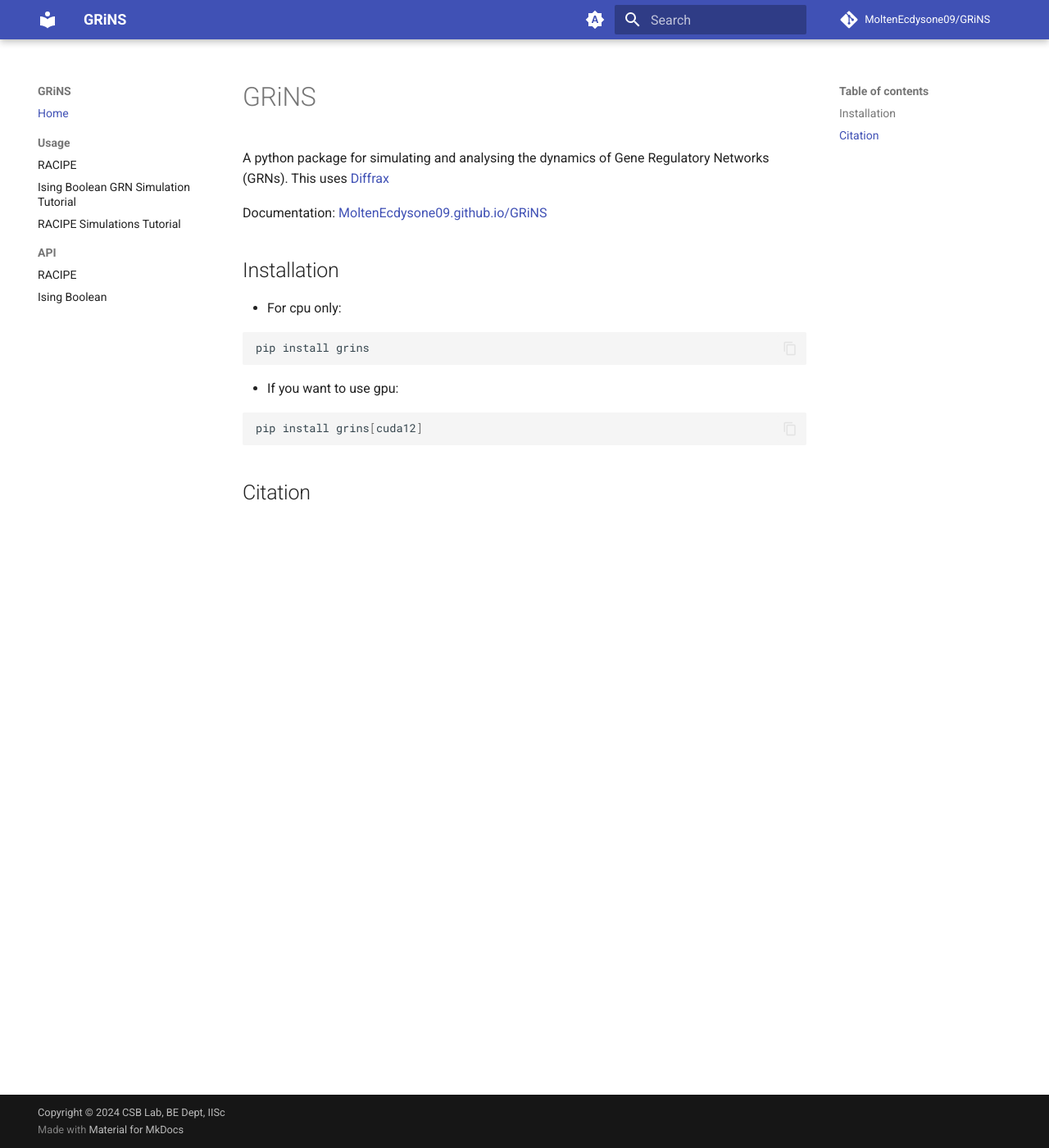
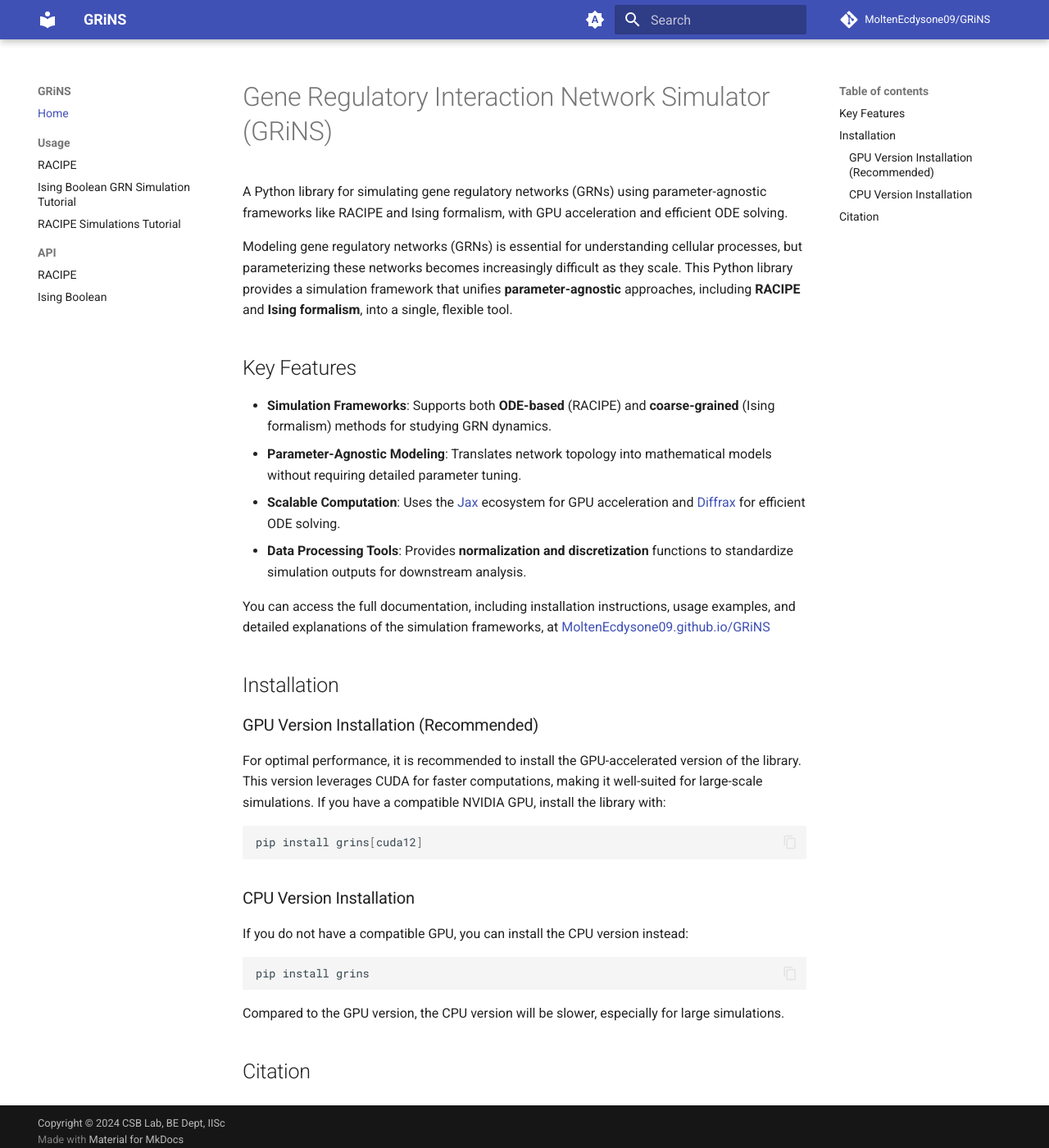
Before and after one commit to joh-dah/GRiNS, an MkDocs documentation site: the page built from docs/index.md, in a window 1280 px wide and 1400 px high. Shown: the whole window at 82% size. Built offline with MkDocs 1.6.1 and Material for MkDocs 9.7.7, drawn with Linux system fonts in a browser that asks for light colours; comment, search, counter and statistics services are not loaded.

````diff
--- a/docs/index.md
+++ b/docs/index.md
@@ -1,22 +1,37 @@
-# GRiNS
+# Gene Regulatory Interaction Network Simulator (GRiNS)
 
-A python package for simulating and analysing the dynamics of Gene Regulatory Networks (GRNs). This uses [Diffrax](https://github.com/patrick-kidger/diffrax)
+A Python library for simulating gene regulatory networks (GRNs) using parameter-agnostic frameworks like RACIPE and Ising formalism, with GPU acceleration and efficient ODE solving.
 
-Documentation: [MoltenEcdysone09.github.io/GRiNS](https://MoltenEcdysone09.github.io/GRiNS)
+Modeling gene regulatory networks (GRNs) is essential for understanding cellular processes, but parameterizing these networks becomes increasingly difficult as they scale. This Python library provides a simulation framework that unifies **parameter-agnostic** approaches, including **RACIPE** and **Ising formalism**, into a single, flexible tool.
+
+## Key Features
+
+- **Simulation Frameworks**: Supports both **ODE-based** (RACIPE) and **coarse-grained** (Ising formalism) methods for studying GRN dynamics.
+- **Parameter-Agnostic Modeling**: Translates network topology into mathematical models without requiring detailed parameter tuning.
+- **Scalable Computation**: Uses the [Jax](https://github.com/jax-ml/jax) ecosystem for GPU acceleration and [Diffrax](https://github.com/patrick-kidger/diffrax) for efficient ODE solving.
+- **Data Processing Tools**: Provides **normalization and discretization** functions to standardize simulation outputs for downstream analysis.
+
+You can access the full documentation, including installation instructions, usage examples, and detailed explanations of the simulation frameworks, at [MoltenEcdysone09.github.io/GRiNS](https://MoltenEcdysone09.github.io/GRiNS)
 
 ## Installation
 
-- For cpu only:
+### GPU Version Installation (Recommended)
+
+For optimal performance, it is recommended to install the GPU-accelerated version of the library. This version leverages CUDA for faster computations, making it well-suited for large-scale simulations. If you have a compatible NVIDIA GPU, install the library with:
+
+```bash
+pip install grins[cuda12]
+```
+
+### CPU Version Installation
+
+If you do not have a compatible GPU, you can install the CPU version instead:
 
 ```bash
 pip install grins
 ```
 
-- If you want to use gpu:
-
-```bash
-pip install grins[cuda12]
-```
+Compared to the GPU version, the CPU version will be slower, especially for large simulations.
 
 ## Citation
 
````
Also changed, not shown: README.md (+26 -5 lines).
